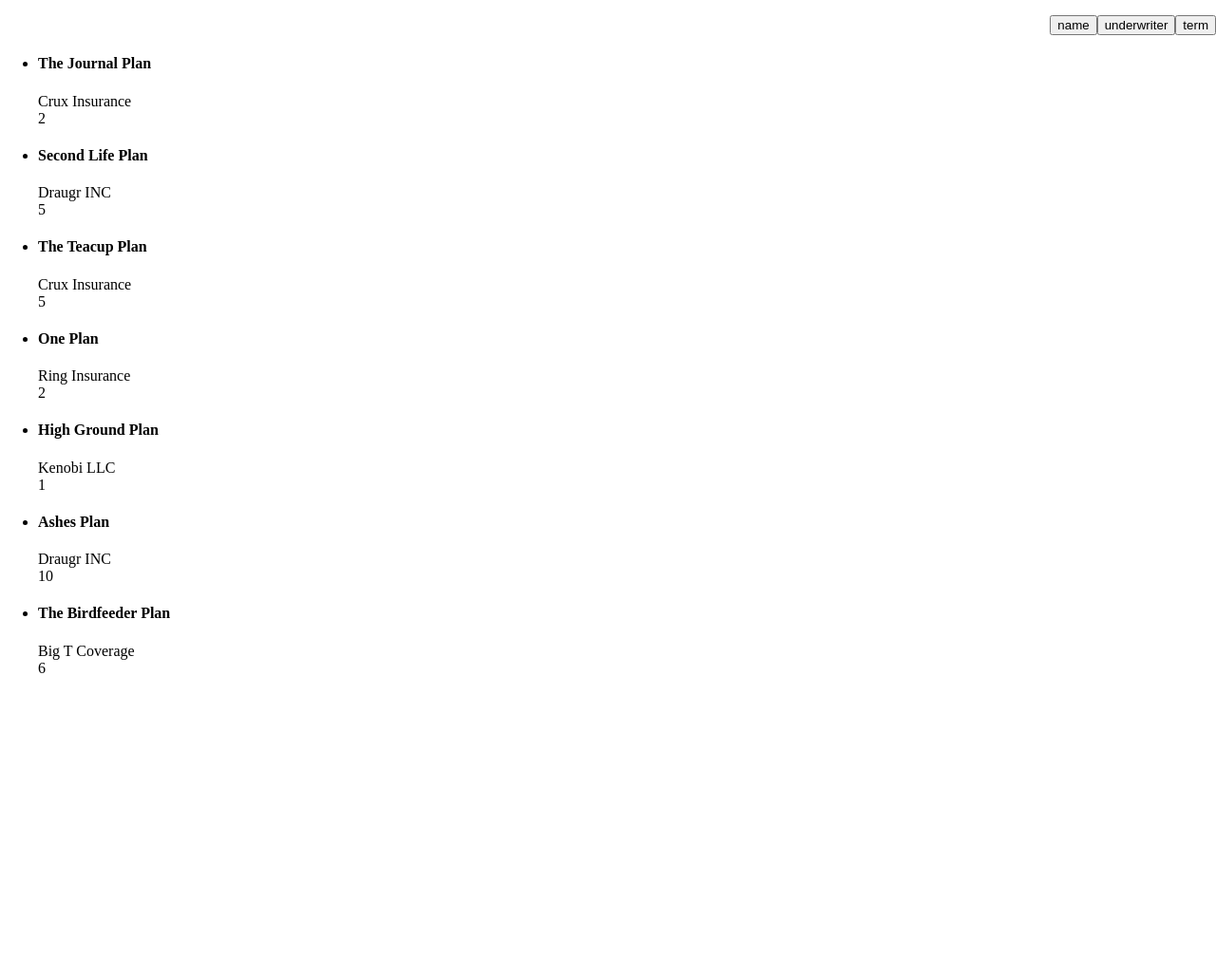
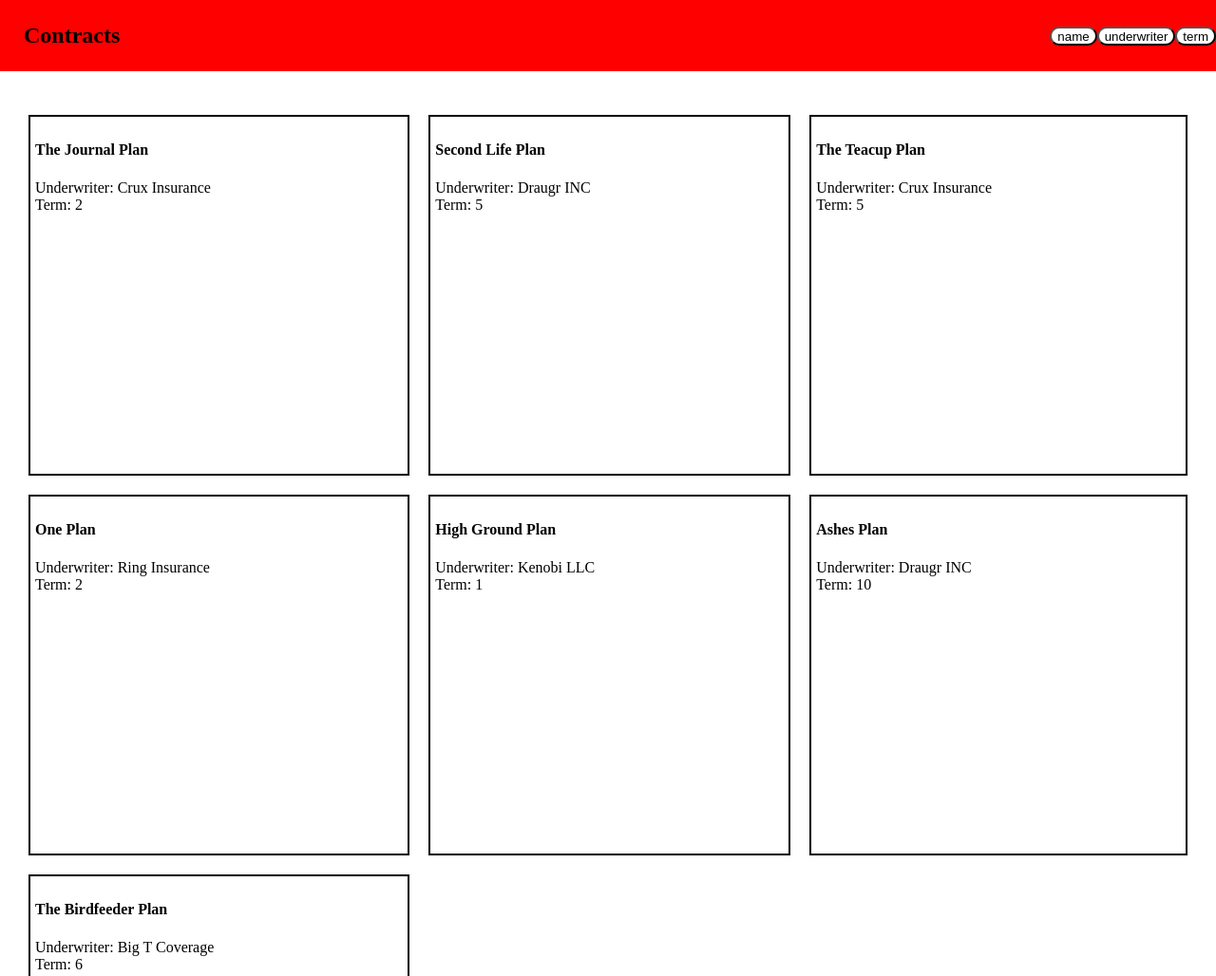
Before and after one commit to Mark-A-A/clyde-contracts, a React app: page /exercise-two in a window 1280 px wide. Shown: the top 1028 px of the page at 95% size. Before the commit the page ends 800 px from the top, so only its background shows below. Built offline with nearby package versions, Linux system fonts and the light colour scheme.

Commit message:
updated styles for Tile boxes

```diff
--- a/src/components/ExerciseTwo/ContractTile.js
+++ b/src/components/ExerciseTwo/ContractTile.js
@@ -2,15 +2,15 @@ import React from 'react';
 
 export const ContractTile = (props) => {
   const { contract } = props;
-  const { id, contractName, underwriter, term} = contract;
+  const { contractName, underwriter, term} = contract;
   console.log(contract);
 
   return (
-    <li key={`${id}_${contractName}`} className="contract-tile">
+    <li className="contract-tile">
       <div className="contract-data">
         <h4>{contractName}</h4>
-        <div>{underwriter}</div>
-        <div>{term}</div>
+        <div><span>Underwriter: {underwriter}</span></div>
+        <div><span>Term: {term}</span></div>
       </div>
     </li>
   )
--- a/src/components/ExerciseTwo/ContractTiles.js
+++ b/src/components/ExerciseTwo/ContractTiles.js
@@ -13,7 +13,7 @@ export const ContractTiles = (props) => {
           contracts.length &&
           contracts.map((contract) => {
             return (
-              <ContractTile contract={contract} />
+              <ContractTile key={`${contract.id}_${contract.contractName}`} contract={contract} />
             )
           })
         }
--- a/src/components/ExerciseTwo/ContractsNav.js
+++ b/src/components/ExerciseTwo/ContractsNav.js
@@ -3,6 +3,7 @@ import React from 'react';
 export const ContractsNav = ({ handleButtonSortClick }) => {
   return (
     <nav>
+      <div className="nav-header"><h2>Contracts</h2></div>
       <ul>
         <li><button value="contractName" onClick={handleButtonSortClick}>name</button></li>
         <li><button value="underwriter" onClick={handleButtonSortClick}>underwriter</button></li>
--- a/src/components/ExerciseTwo/exerciseTwo.css
+++ b/src/components/ExerciseTwo/exerciseTwo.css
@@ -1,7 +1,53 @@
-nav ul  {
+.layout__header nav {
+  background-color: red;
+  height: 75px;
+  display: flex;
+  align-items: center;
+}
+
+nav .nav-header {
+  flex: auto;
+  padding-left: 25px;
+}
+
+nav ul {
+  flex: 100px;
   display: flex;
   flex-direction: row;
   align-items: center;
   justify-content: flex-end;
   list-style: none;
 }
+
+nav ul li {
+
+}
+nav ul li button {
+  height: 20px;
+  background-color: white;
+  border-radius: 20px;
+}
+
+.layout__body {
+  margin: 0 auto;
+}
+
+section.contracts-tile-wrapper {
+  padding: 20px;
+  /* display: flex;
+  justify-content: center; */
+  margin: 0 auto;
+}
+
+section.contracts-tile-wrapper ul.contracts-tiles-list {
+  list-style: none;
+  display: grid;
+  grid-template-columns: auto auto auto;
+  grid-auto-rows: 400px;
+  padding: 0px;
+}
+section.contracts-tile-wrapper ul.contracts-tiles-list li.contract-tile {
+    margin: 10px;
+    border: solid 2px black;
+    padding: 5px;
+}
```
Also changed, not shown: src/components/ExerciseTwo/Hooks/useContractsData.js (+1 -9 lines).
